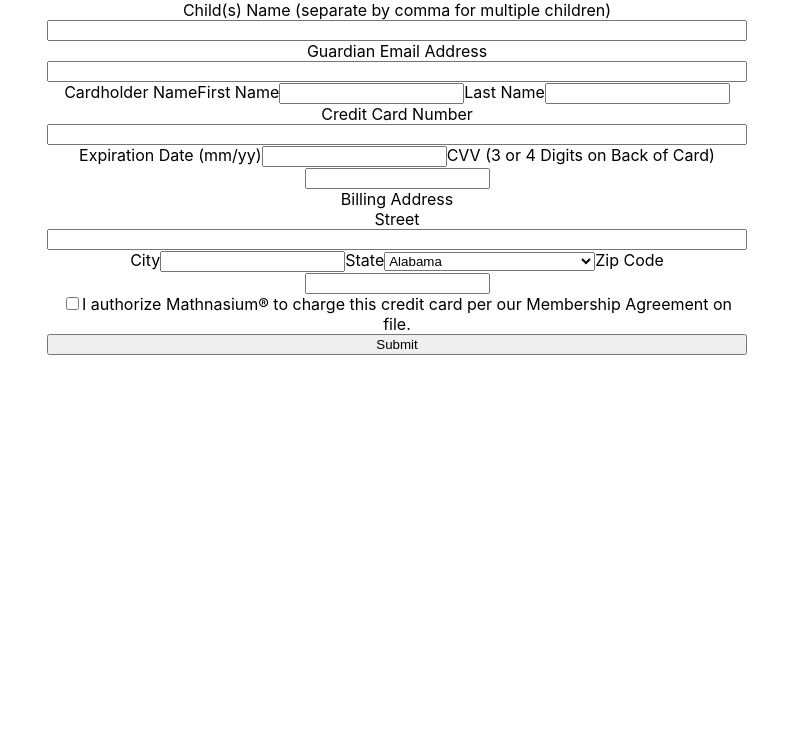
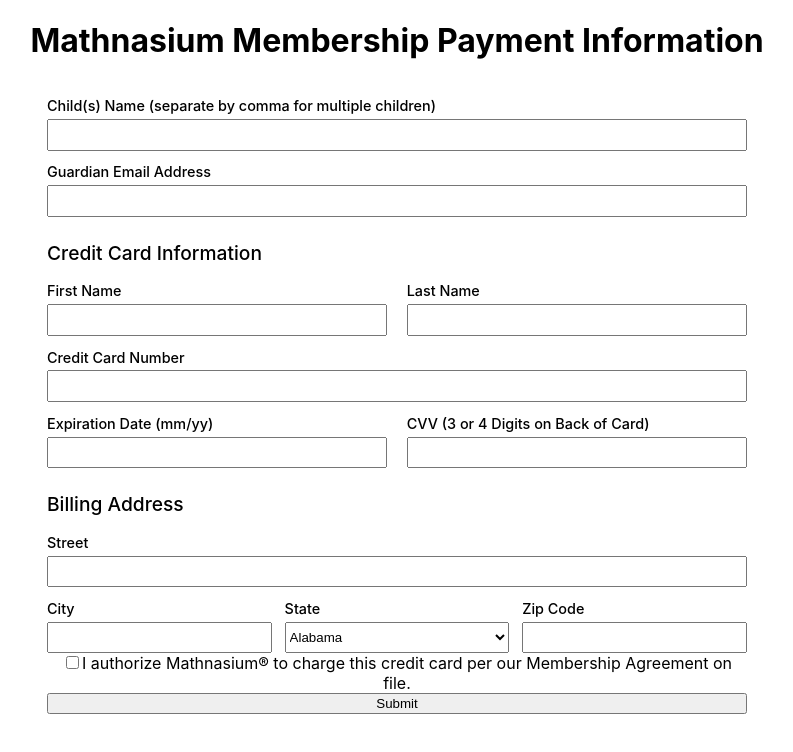
Before and after one commit to mathewbwilliamson/mn-form, a React (Create React App) app: page / in a window 1280 px wide. Shown: the top 752 px of the page, without its empty margins (243-1036 px from the left). Built offline with nearby package versions, Linux system fonts and the light colour scheme.

Commit message:
Added styles

```diff
--- a/package.json
+++ b/package.json
@@ -10,11 +10,13 @@
     "@types/node": "^12.20.37",
     "@types/react": "^17.0.35",
     "@types/react-dom": "^17.0.11",
+    "@types/styled-components": "^5.1.15",
     "axios": "^0.24.0",
     "react": "^17.0.2",
     "react-dom": "^17.0.2",
     "react-hook-form": "^7.20.0",
     "react-scripts": "4.0.3",
+    "styled-components": "^5.3.3",
     "typescript": "^4.5.2",
     "web-vitals": "^1.1.2"
   },
--- a/src/App.tsx
+++ b/src/App.tsx
@@ -1,13 +1,19 @@
 import React from "react";
 import "./App.css";
 import Form from "./components/Form/MainForm";
+import styled from "styled-components";
 
 function App() {
   return (
     <div className="App">
+      <Title>Mathnasium Membership Payment Information</Title>
       <Form />
     </div>
   );
 }
 
 export default App;
+
+const Title = styled.h1`
+  font-size: 2rem;
+`;
--- a/src/components/Form/MainForm.tsx
+++ b/src/components/Form/MainForm.tsx
@@ -1,14 +1,29 @@
 import axios from "axios";
 import { useForm } from "react-hook-form";
+import styled from "styled-components";
 import { emailAddressRegEx, scriptURL } from "../../config";
 import { MainForm } from "../../types/mainForm";
 import { AuthorizationCheck } from "../FormElements/AuthorizationCheck";
-import { Error } from "../FormElements/Error";
 import { Input } from "../FormElements/Input";
+import { Label, LargeLabel } from "../FormElements/Label";
 import { StateSelect } from "../FormElements/StateSelect";
-
 import "./mainForm.css";
 import { createFormFromData } from "./mainFormUtils";
+
+const GroupedFieldsWithLabel = styled.div`
+  display: flex;
+  flex-direction: column;
+`;
+
+const GroupedFields = styled.div`
+  display: flex;
+  flex-direction: row;
+  justify-content: space-between;
+`;
+
+const GroupedFieldSpacing = styled.div`
+  width: 40px;
+`;
 
 export default function Form() {
   const { register, handleSubmit, formState } = useForm<MainForm>();
@@ -16,24 +31,19 @@
   const { errors } = formState;
 
   const onSubmit = async (data: MainForm) => {
-    console.log("\x1b[41m%s \x1b[0m", "FIXME: [matt] data", data);
     const form = createFormFromData(data);
 
     try {
-      const req = await axios({
+      await axios({
         method: "post",
         url: scriptURL,
         headers: { "Content-Type": "multipart/form-data" },
         data: form,
       });
-      console.log("\x1b[41m%s \x1b[0m", "FIXME: [matt] req", req);
     } catch (e) {
       console.log("\x1b[41m%s \x1b[0m", "FIXME: [matt] e", e);
     }
   };
-
-  console.log("ERRORS", errors);
-  console.log("\x1b[43m%s \x1b[0m", "FIXME: [matt] formState", formState);
 
   return (
     <form
@@ -41,9 +51,15 @@
       className="main-form"
       onSubmit={handleSubmit(onSubmit)}
     >
-      <label>Child(s) Name (separate by comma for multiple children)</label>
-      <input type="text" {...register("childsName", { required: true })} />
-      <Error errors={errors} name="childsName" label="Child(s) Name" />
+      <Input
+        name="childsName"
+        label="Child(s) Name (separate by comma for multiple children)"
+        errors={errors}
+        register={register}
+        validations={{ required: true }}
+        customErrorMessage="Child(s) Name is required"
+      />
+
       <Input
         name="guardianEmailAddress"
         label="Guardian Email Address"
@@ -53,8 +69,9 @@
         customErrorMessage="Please enter a valid email address"
       />
 
-      <div className="main-form__grouped-fields">
-        <label>Cardholder Name</label>
+      <GroupedFieldsWithLabel>
+        <LargeLabel>Credit Card Information</LargeLabel>
+        <GroupedFields>
           <Input
             name="firstName"
             label="First Name"
@@ -62,6 +79,7 @@
             register={register}
             validations={{ required: true, maxLength: 80 }}
           />
+          <GroupedFieldSpacing />
           <Input
             name="lastName"
             label="Last Name"
@@ -69,7 +87,8 @@
             register={register}
             validations={{ required: true, maxLength: 80 }}
           />
-      </div>
+        </GroupedFields>
+      </GroupedFieldsWithLabel>
       <Input
         name="creditCardNumber"
         label="Credit Card Number"
@@ -83,7 +102,7 @@
         }}
         customErrorMessage="Please enter a valid credit card number"
       />
-      <div className="main-form__grouped-fields">
+      <GroupedFields>
         <Input
           name="expirationDate"
           label="Expiration Date (mm/yy)"
@@ -95,6 +114,7 @@
           }}
           customErrorMessage="Please enter a valid expiration date"
         />
+        <GroupedFieldSpacing />
         <Input
           name="cvv"
           label="CVV (3 or 4 Digits on Back of Card)"
@@ -106,9 +126,9 @@
           }}
           customErrorMessage="Please enter a valid CVV"
         />
-      </div>
+      </GroupedFields>
 
-      <label>Billing Address</label>
+      <LargeLabel>Billing Address</LargeLabel>
       <Input
         name="billingAddressStreet"
         label="Street"
@@ -118,7 +138,7 @@
           required: true,
         }}
       />
-      <div className="main-form__grouped-fields">
+      <GroupedFields>
         <Input
           name="billingAddressCity"
           label="City"
@@ -129,8 +149,9 @@
             maxLength: 80,
           }}
         />
-
+        <GroupedFieldSpacing />
         <StateSelect errors={errors} register={register} />
+        <GroupedFieldSpacing />
         <Input
           name="billingAddressZipCode"
           label="Zip Code"
@@ -142,7 +163,7 @@
           }}
           customErrorMessage="Please enter a valid zip code"
         />
-      </div>
+      </GroupedFields>
 
       <AuthorizationCheck errors={errors} register={register} />
 
--- a/src/components/Form/mainForm.css
+++ b/src/components/Form/mainForm.css
@@ -1,6 +1,6 @@
 .main-form {
   display: flex;
   flex-direction: column;
-  margin: 0 auto;
+  margin: 24px auto;
   width: 700px;
 }
--- a/src/components/Form/mainFormUtils.ts
+++ b/src/components/Form/mainFormUtils.ts
@@ -16,6 +16,7 @@
   form.append("billingAddressState", data.billingAddressState);
   form.append("billingAddressZipCode", data.billingAddressZipCode);
   form.append("authorization", `${data.authorization}`);
+  form.append("submissionDate", new Date().toString());
 
   return form;
 };
--- a/src/components/FormElements/Error.tsx
+++ b/src/components/FormElements/Error.tsx
@@ -1,4 +1,12 @@
 import React from "react";
+import styled from "styled-components";
+
+const ErrorMessage = styled.div`
+  padding: 0.3rem 0;
+  text-align: left;
+  font-size: 0.85rem;
+  color: red;
+`;
 
 interface ErrorProps {
   errors: any;
@@ -12,13 +20,12 @@
   label,
   customErrorMessage,
 }) => {
-  console.log("\x1b[41m%s \x1b[0m", "FIXME: [matt] errors", errors);
   switch (errors[name]?.type) {
     case "required":
       return !!customErrorMessage ? (
-        <div>{customErrorMessage}</div>
+        <ErrorMessage>{customErrorMessage}</ErrorMessage>
       ) : (
-        <div>{label} is required</div>
+        <ErrorMessage>{label} is required</ErrorMessage>
       );
     case "pattern":
       return !!customErrorMessage ? (
--- a/src/components/FormElements/Input.tsx
+++ b/src/components/FormElements/Input.tsx
@@ -1,7 +1,20 @@
 import React from "react";
 import { RegisterOptions, UseFormRegister } from "react-hook-form";
+import styled from "styled-components";
 import { MainForm } from "../../types/mainForm";
 import { Error } from "../FormElements/Error";
+import { Label } from "./Label";
+
+const InputContainer = styled.div`
+  display: flex;
+  flex-direction: column;
+  margin-top: 0.8rem;
+  width: 100%;
+`;
+
+const MainInput = styled.input`
+  height: 1.6rem;
+`;
 
 interface InputProps {
   name: keyof MainForm;
@@ -21,15 +34,15 @@
   customErrorMessage,
 }) => {
   return (
-    <>
-      <label>{label}</label>
-      <input type="text" {...register(`${name}`, validations)} />
+    <InputContainer className="input__container">
+      <Label>{label}</Label>
+      <MainInput type="text" {...register(`${name}`, validations)} />
       <Error
         errors={errors}
         name={name}
         label={label}
         customErrorMessage={customErrorMessage}
       />
-    </>
+    </InputContainer>
   );
 };
--- /dev/null
+++ b/src/components/FormElements/Label.tsx
@@ -0,0 +1,16 @@
+import styled from "styled-components";
+
+export const Label = styled.label`
+  text-align: left;
+  font-weight: 500;
+  font-size: 0.9rem;
+  margin-bottom: 0.3rem;
+`;
+
+export const LargeLabel = styled.label`
+  text-align: left;
+  font-weight: 500;
+  font-size: 1.2rem;
+  margin-top: 1.5rem;
+  margin-bottom: 0.3rem;
+`;
--- a/src/components/FormElements/StateSelect.tsx
+++ b/src/components/FormElements/StateSelect.tsx
@@ -1,7 +1,19 @@
 import React from "react";
 import { UseFormRegister } from "react-hook-form";
+import styled from "styled-components";
 import { statesList } from "../../config/statesList";
+import { Label } from "./Label";
 
+const SelectContainer = styled.div`
+  display: flex;
+  flex-direction: column;
+  margin-top: 0.8rem;
+  width: 100%;
+`;
+
+const Select = styled.select`
+  height: 1.95rem;
+`;
 interface StateSelectProps {
   errors: any;
   register: UseFormRegister<any>;
@@ -12,15 +24,15 @@
   register,
 }) => {
   return (
-    <>
-      <label>State</label>
-      <select {...register("billingAddressState", { required: true })}>
+    <SelectContainer>
+      <Label>State</Label>
+      <Select {...register("billingAddressState", { required: true })}>
         {statesList.map((item) => (
           <option key={item.abbreviation} value={item.abbreviation}>
             {item.name}
           </option>
         ))}
-      </select>
-    </>
+      </Select>
+    </SelectContainer>
   );
 };
```
Also changed, not shown: src/ToDo.md (+3 -2 lines), 1 other file (tests, documents, lock files or other folders). Lines whose indentation alone changed are shown as unchanged.
